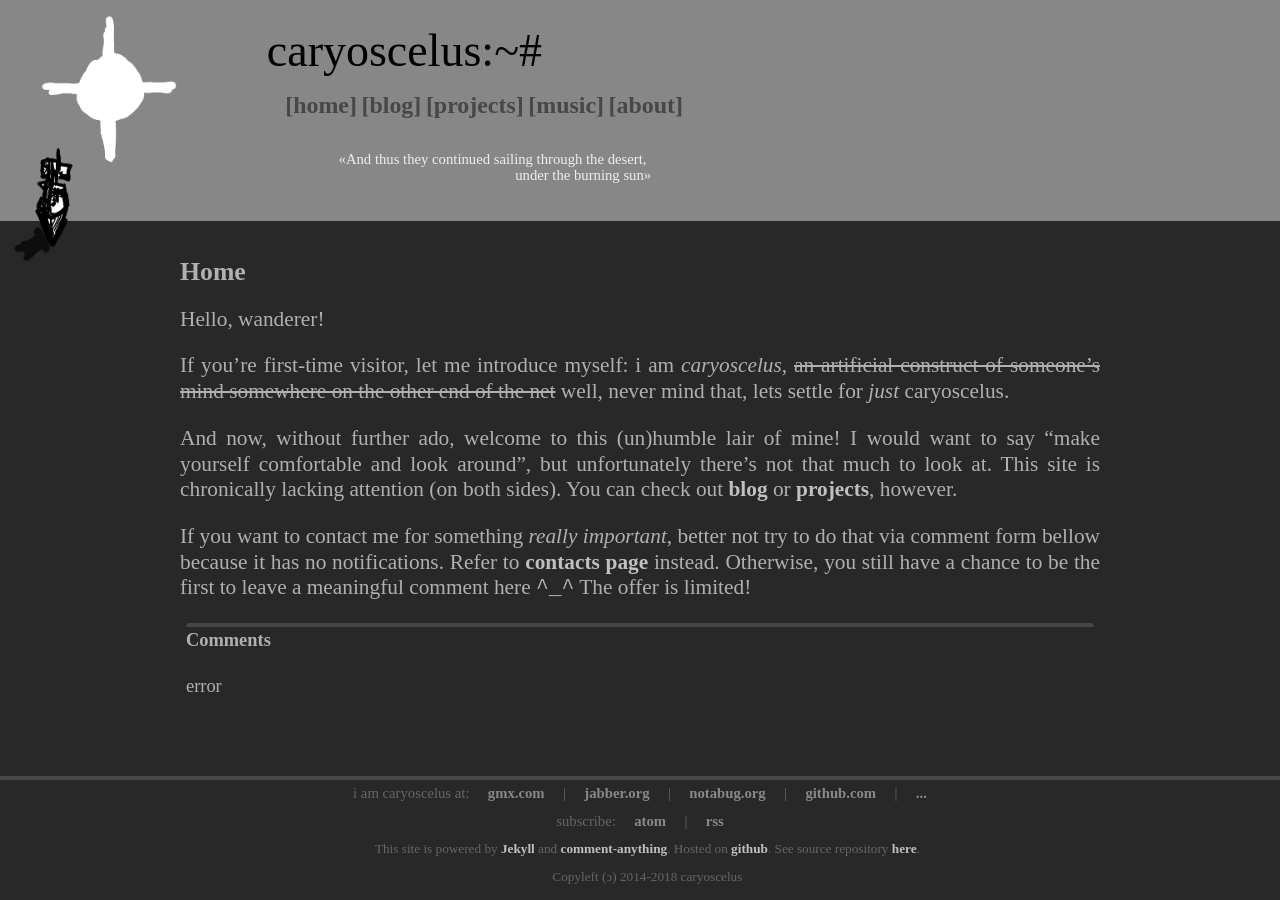
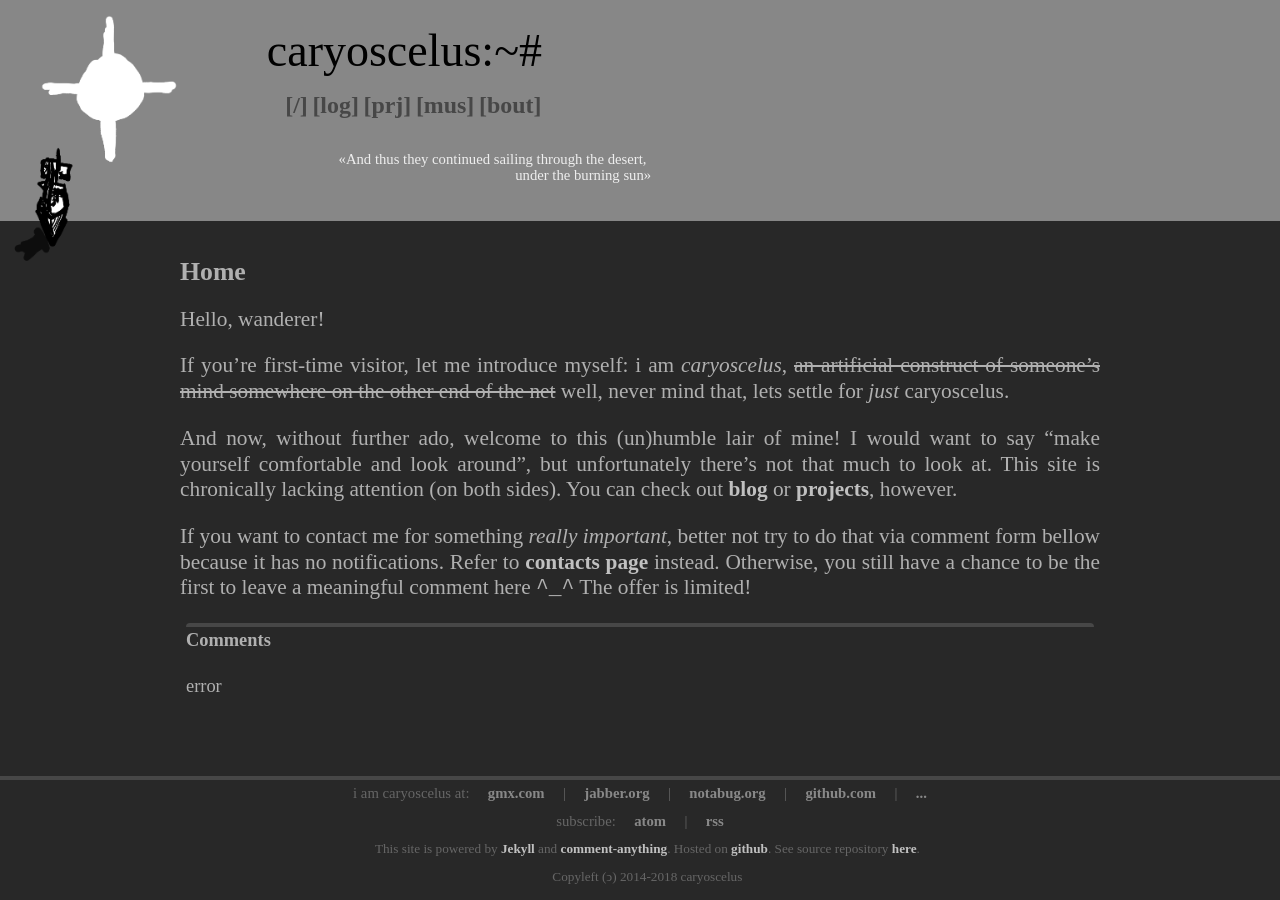
Before and after one commit to caryoscelus/caryoscelus.github.io, a Jekyll site: the page built from index.md, in a window 1280 px wide. Built offline with Jekyll 4.4.1, drawn with Linux system fonts in a browser that asks for light colours; some web fonts are replaced.

Commit message:
Few changes to header menu

```diff
--- a/_layouts/default.html
+++ b/_layouts/default.html
@@ -37,14 +37,14 @@
 
             <div id="header" class="header">
                 <div>
-                    <h1 class="title"><a href="/">{{ site.name }}:~#</a></h1>
+                    <h1 class="title"><a href="/">caryoscelus:~#</a></h1>
                     <br/>
                     <span class="title_menu">
-                        <a class="extra" href="/">[home]</a>
-                        <a class="extra" href="/blog/">[blog]</a>
-                        <a class="extra" href="/projects/">[projects]</a>
-                        <a class="extra" href="/music/">[music]</a>
-                        <a class="extra" href="/about/">[about]</a>
+                        <a class="extra" href="/">[/]</a>
+                        <a class="extra" href="/blog/">[log]</a>
+                        <a class="extra" href="/projects/">[prj]</a>
+                        <a class="extra" href="/music/">[mus]</a>
+                        <a class="extra" href="/about/">[bout]</a>
                     </span>
                     <br/>
                     <div class="quote">
```
